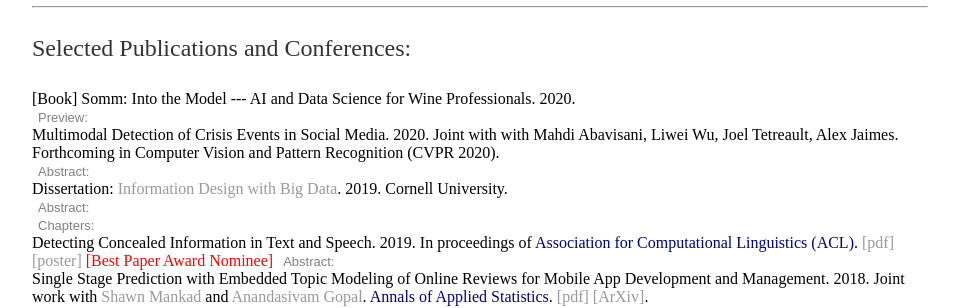
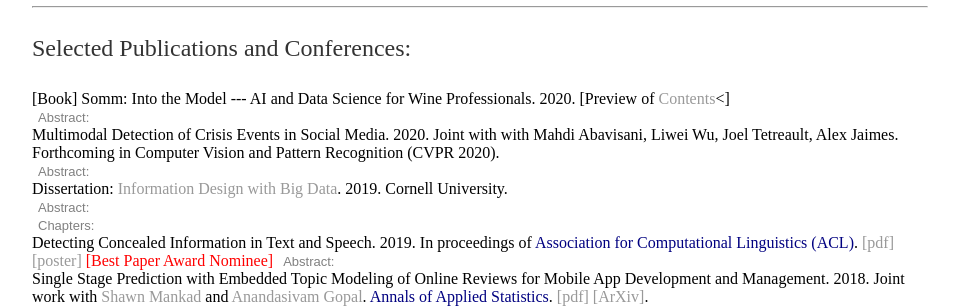
Before and after one commit to shenglih/shenglih.github.io, a Jekyll site: the page built from research/index.html, in a window 1280 px wide. Shown: the part 256-564 px from the top of the page, without its empty margins (160-1119 px from the left). Built offline with Jekyll 4.4.1, drawn with Linux system fonts in a browser that asks for light colours; comment, search, counter and statistics services are not loaded.

Commit message:
Update index.html

```diff
--- a/research/index.html
+++ b/research/index.html
@@ -50,9 +50,15 @@
 
 <hr>
 	<p> Selected Publications and Conferences:</p>
-	[Book] Somm: Into the Model --- AI and Data Science for Wine Professionals. 2020.
-	<button class="collapsible"> Preview: </button>
-	<div class="content"> <a href="SommBook.pdf">Contents</a></div>
+	[Book] Somm: Into the Model --- AI and Data Science for Wine Professionals. 2020. [Preview of <a href="SommBook.pdf">Contents</a><]
+	<button class="collapsible"> Abstract: </button>
+	<div class="content"> How can AI and the so-called big data assist sommeliers, change the wine industry for the better, and ultimately enrich consumers' experience? We illustrate by
+		<ol>
+			<li> examining the essential qualitie of sommeliers through the lens of AI and data science; </li>
+			<li> identifying components of the wine industry where AI greatly improves upon human performance; </li>
+			<li> solving challenging problems that have shaken the sommelier circles in recent years; </li>
+			<li> laying out future plans to build an ultimate sommelier-in-the-loop AI system for the wine industry.</li>
+		</ol> </div>
 	<br>
 
 	Multimodal Detection of Crisis Events in Social Media. 2020. Joint with with Mahdi Abavisani, Liwei Wu, Joel Tetreault, Alex Jaimes. Forthcoming in Computer Vision and Pattern Recognition (CVPR 2020).
```
